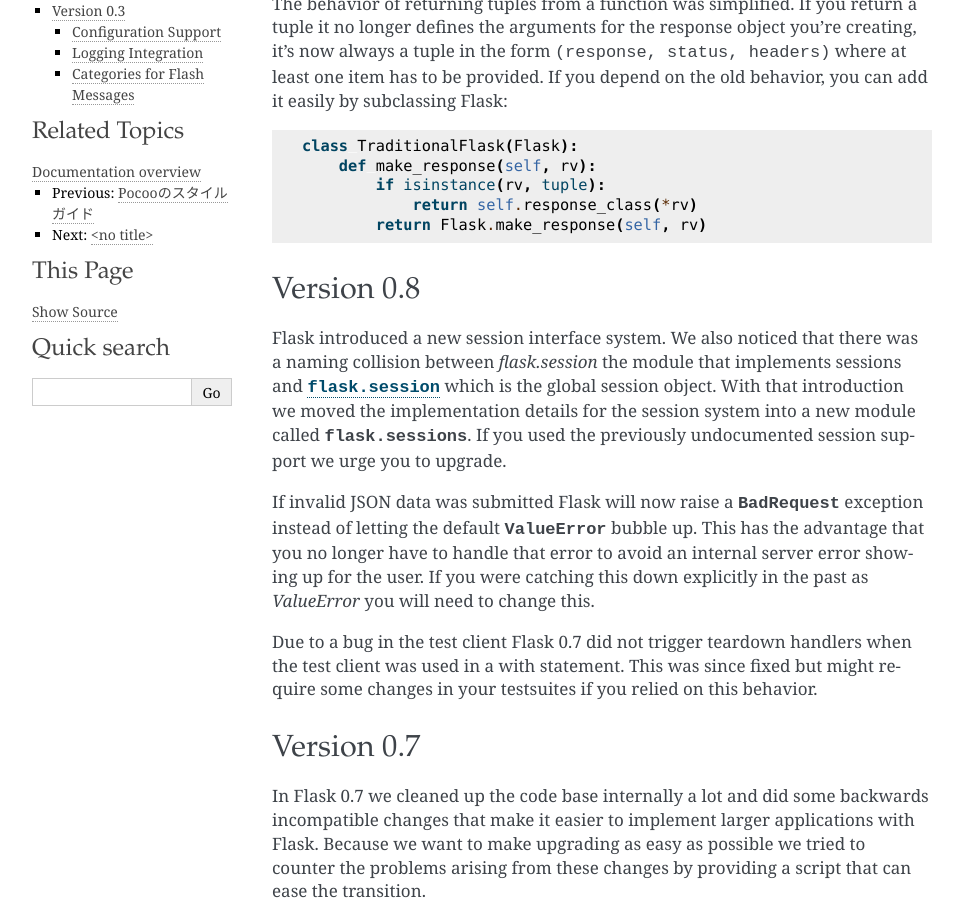
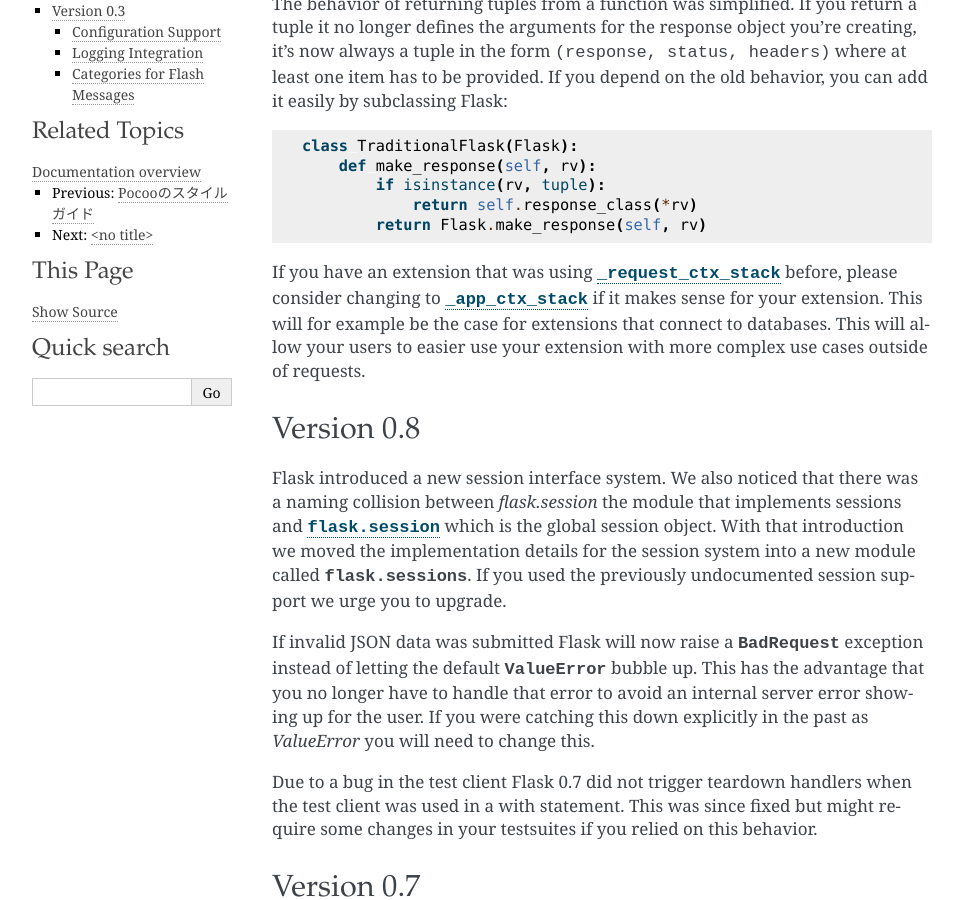
Before and after one commit to tokuda109/flask-docs-ja, a Sphinx documentation site: the page built from docs/upgrading.rst, in a window 1280 px wide and 900 px high, scrolled down 553 px. Shown: the whole window, without its empty margins (148-1111 px from the left). Built offline with Sphinx 7.4.7, drawn with Linux system fonts in a browser that asks for light colours; pages that are not in the unit, such as notebooks, are missing from menus.

Commit message:
Updated 52f9cefbcd6df23f75bf93804a9e84c038536fe8

```diff
--- a/docs/extensiondev.rst
+++ b/docs/extensiondev.rst
@@ -224,7 +224,9 @@
     one.
 3.  Next, we define a ``connect`` method that opens a database connection.
 4.  Finally, we add a ``connection`` property that on first access opens
-    the database connection and stores it on the context.
+    the database connection and stores it on the context.  This is also
+    the recommended way to handling resources: fetch resources lazily the
+    first time they are used.
 
     Note here that we're attaching our database connection to the top
     application context via ``_app_ctx_stack.top``. Extensions should use
--- a/docs/upgrading.rst
+++ b/docs/upgrading.rst
@@ -33,6 +33,12 @@
             if isinstance(rv, tuple):
                 return self.response_class(*rv)
             return Flask.make_response(self, rv)
+
+If you have an extension that was using :data:`~flask._request_ctx_stack`
+before, please consider changing to :data:`~flask._app_ctx_stack` if it
+makes sense for your extension.  This will for example be the case for
+extensions that connect to databases.  This will allow your users to
+easier use your extension with more complex use cases outside of requests.
 
 Version 0.8
 -----------
```
